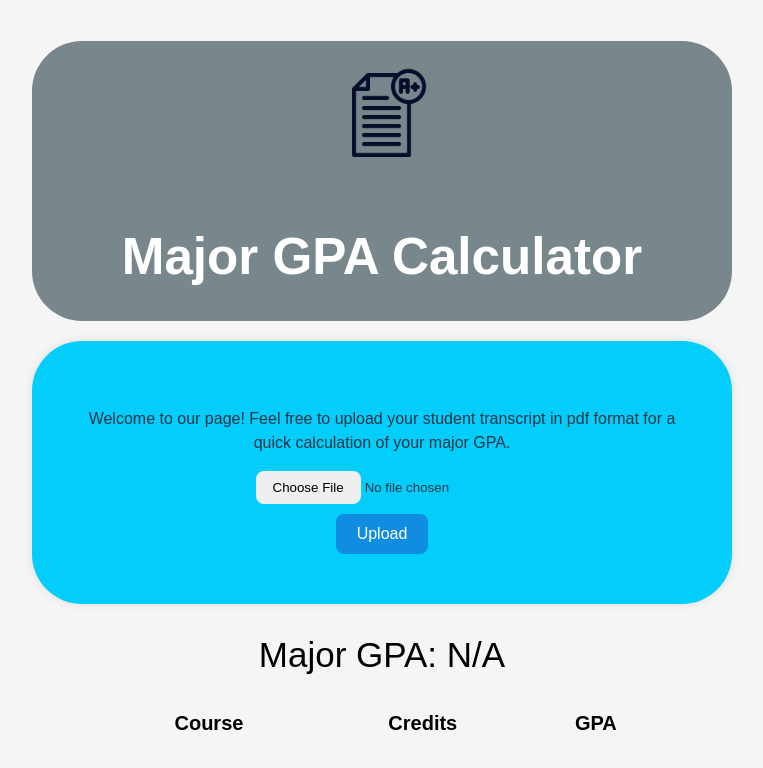
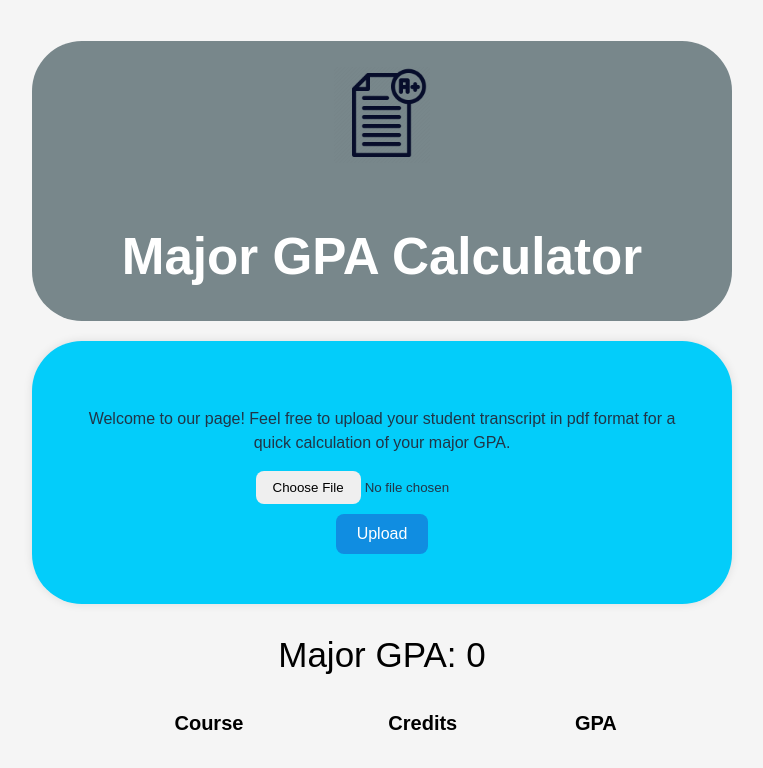
Before and after one commit to mousity/MajorGPACalculator, a React (Vite) app in the folder MajorGPACalculator/: page / in a window 1280 px wide. Shown: the top 768 px of the page, without its empty margins (258-1021 px from the left). Built offline with nearby package versions, Linux system fonts and the light colour scheme.

Commit message:
Classes now filtered by John Jay Major

```diff
--- a/MajorGPACalculator/src/components/Calculator.jsx
+++ b/MajorGPACalculator/src/components/Calculator.jsx
@@ -1,19 +1,43 @@
-import React, { useEffect } from 'react';
+import React, { useEffect, useState } from 'react';
 import useInfoContext from "./useInfoContext";
 
 export default function Calculator() {
   const { setMajorGPA, result } = useInfoContext();
+  const mathCodes = [141, 151, 204, 301, 152, 242, 253, 243, 244, 310, 351, 371, 380, 385];
+  const csCodes = [271, 272, 274, 360, 373, 374, 375, 377, 379,
+    411, 412, 275, 358, 362, 376, 380, 385, 404, 421, 400, 401];
+  const temp = [];
+  const [filteredCourses, setFilteredCourses] = useState([]);
     useEffect(() => {
       let sum = 0;
       let credits = 0;
-    console.log(result);
+
       if (result) {
-    result.map((course) => {
+        result.forEach((course) => {
+          const coursePrefix = course.code.substring(0, 4);
+          let courseNumber = 0;
+          if(coursePrefix == "CSCI"){
+            courseNumber = parseInt(course.code.substring(5));
+          } else {
+            courseNumber = parseInt(course.code.substring(4));
+          }
+
+          if (!isNaN(courseNumber)) {
+            if ((coursePrefix === "CSCI" && csCodes.includes(courseNumber)) ||
+                (coursePrefix === "MAT " && mathCodes.includes(courseNumber))) {
+                  console.log(course.code)
+                  temp.push(course);
               sum += parseInt(course.grade) * parseInt(course.credits);
               credits += parseInt(course.credits);
-    })
+            }
+          }
+        });
+
+        if (credits > 0) {
           setMajorGPA((sum / credits).toFixed(2));
         }
+      }
+      setFilteredCourses(temp);
     }, [result]);
 
   return (
@@ -26,7 +50,7 @@
         </tr>
       </thead>
       <tbody>
-        {result.map((course) => {
+        {filteredCourses.map((course) => {
           return (
             <tr id={course.id} key={course.code}>
               <td>{course.code}</td>
```
Lines whose indentation alone changed are shown as unchanged.
